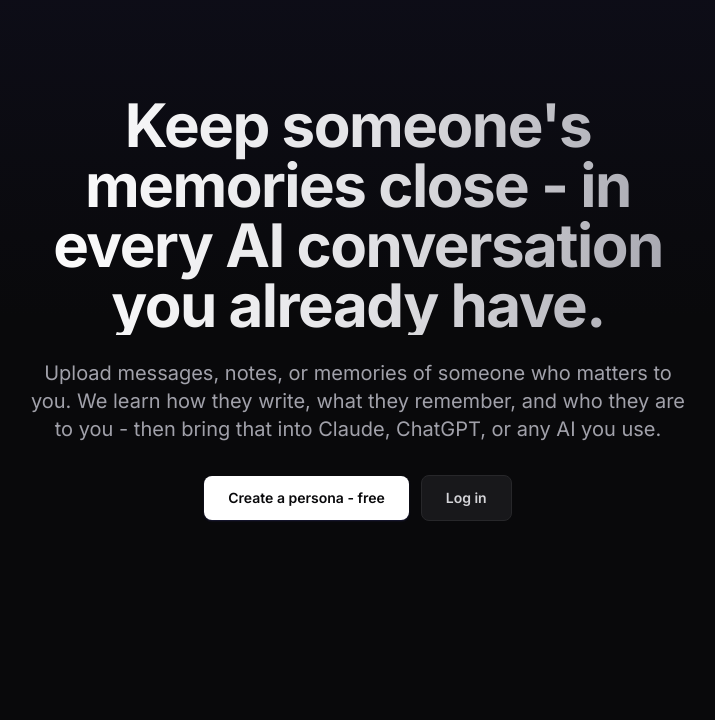
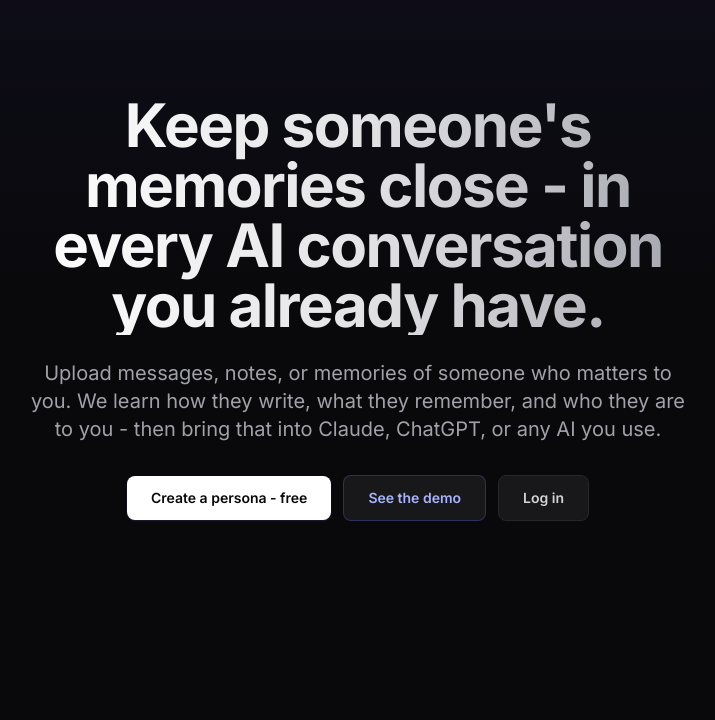
Before and after one commit to jashwanthsai678/persona_mcp, a FastAPI app: page / in a window 1280 px wide. Shown: the part 66-786 px from the top of the page, without its empty margins (282-997 px from the left). Run offline with FastAPI, Linux system fonts and the light colour scheme; parts of the project's set-up code (start-up, migrations or seed data) failed here and were passed over; some libraries are stand-ins or nearby versions.

Commit message:
Add demo button to hero CTA row
Previously the only way to reach /demo was a card further down the page -
now it's one of the primary hero buttons alongside signup/login, since
that's what most new visitors should see first.

Co-Authored-By: Claude Sonnet 5 <noreply@anthropic.com>

```diff
--- a/webapp/templates/landing.html
+++ b/webapp/templates/landing.html
@@ -56,10 +56,14 @@
         We learn how they write, what they remember, and who they are to you -
         then bring that into Claude, ChatGPT, or any AI you use.
       </p>
-      <div class="flex items-center justify-center gap-3">
+      <div class="flex items-center justify-center gap-3 flex-wrap">
         <a href="/signup"
            class="btn px-6 py-3 rounded-lg text-sm font-semibold bg-white text-zinc-950 hover:bg-zinc-200 shadow-sm shadow-indigo-500/20">
           Create a persona - free
+        </a>
+        <a href="/demo"
+           class="btn px-6 py-3 rounded-lg text-sm font-semibold bg-zinc-900 text-indigo-300 border border-indigo-500/30 hover:bg-zinc-800">
+          See the demo
         </a>
         <a href="/login"
            class="btn px-6 py-3 rounded-lg text-sm font-semibold bg-zinc-900 text-zinc-300 border border-zinc-800 hover:bg-zinc-800">
```
